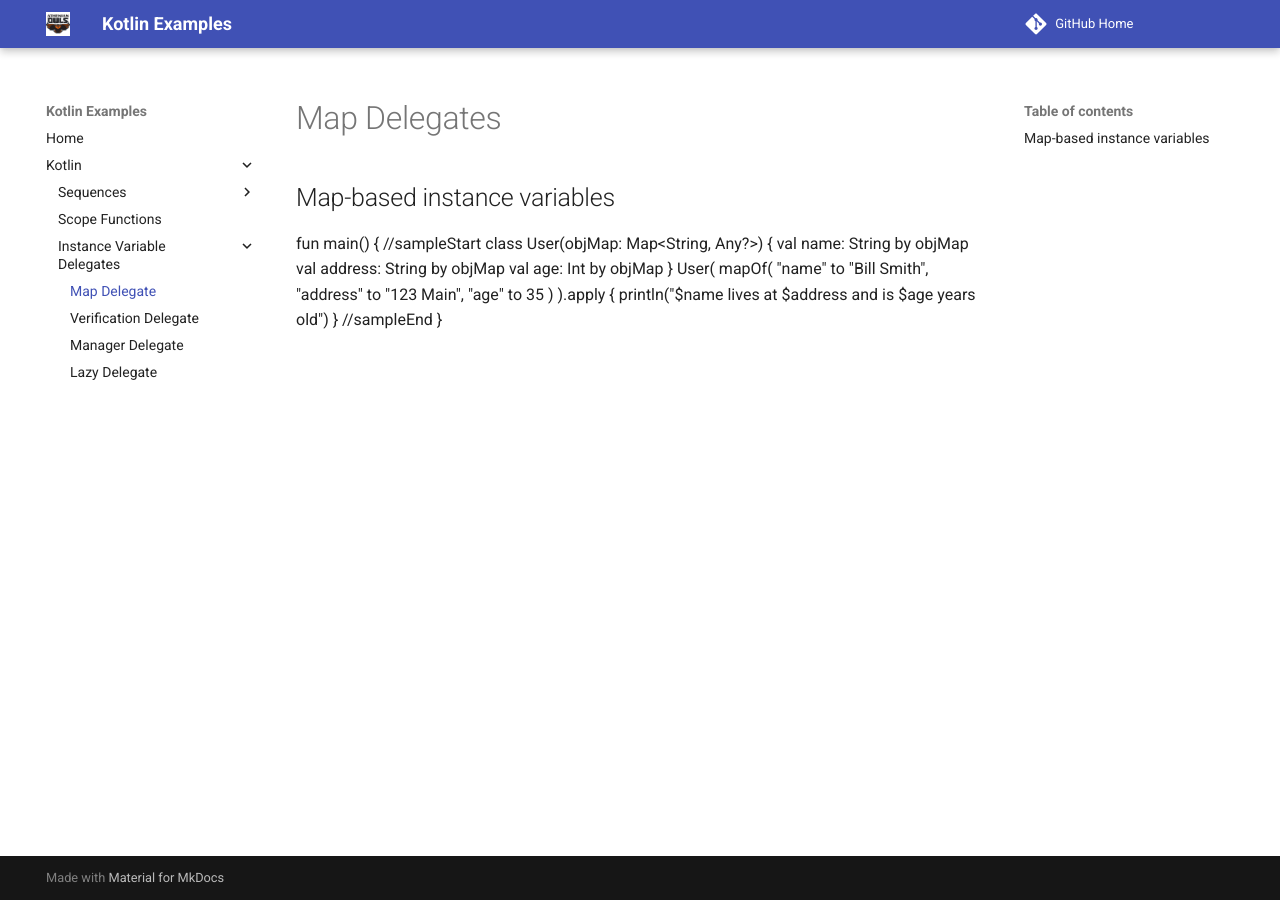
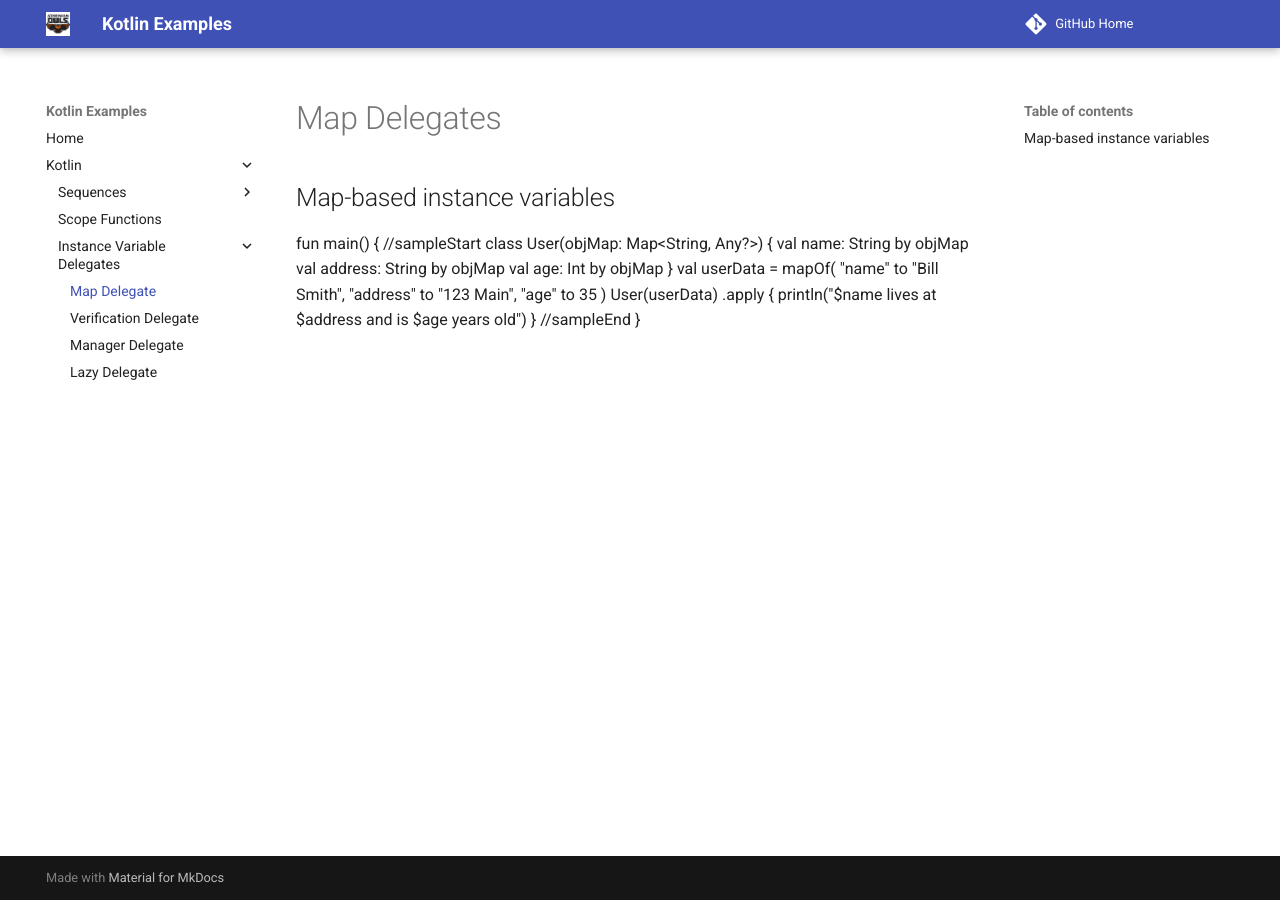
Before and after one commit to athenian-programming/kotlin-highlights, an MkDocs documentation site: the page built from docs/map-delegate.md, in a window 1280 px wide. Built offline with MkDocs 1.6.1 and Material for MkDocs 9.7.7, drawn with Linux system fonts in a browser that asks for light colours.

Commit message:
Update docs

```diff
--- a/docs/map-delegate.md
+++ b/docs/map-delegate.md
@@ -11,15 +11,16 @@ fun main() {
     val age: Int by objMap
   }
 
-  User(
-    mapOf(
-      "name" to "Bill Smith",
-      "address" to "123 Main",
-      "age" to 35
-    )
-  ).apply {
-    println("$name lives at $address and is $age years old")
-  }
+  val userData = mapOf(
+    "name" to "Bill Smith",
+    "address" to "123 Main",
+    "age" to 35
+  )
+
+  User(userData)
+    .apply {
+      println("$name lives at $address and is $age years old")
+    }
 //sampleEnd
 }
 </div>
```
Also changed, not shown: 1 other file.
